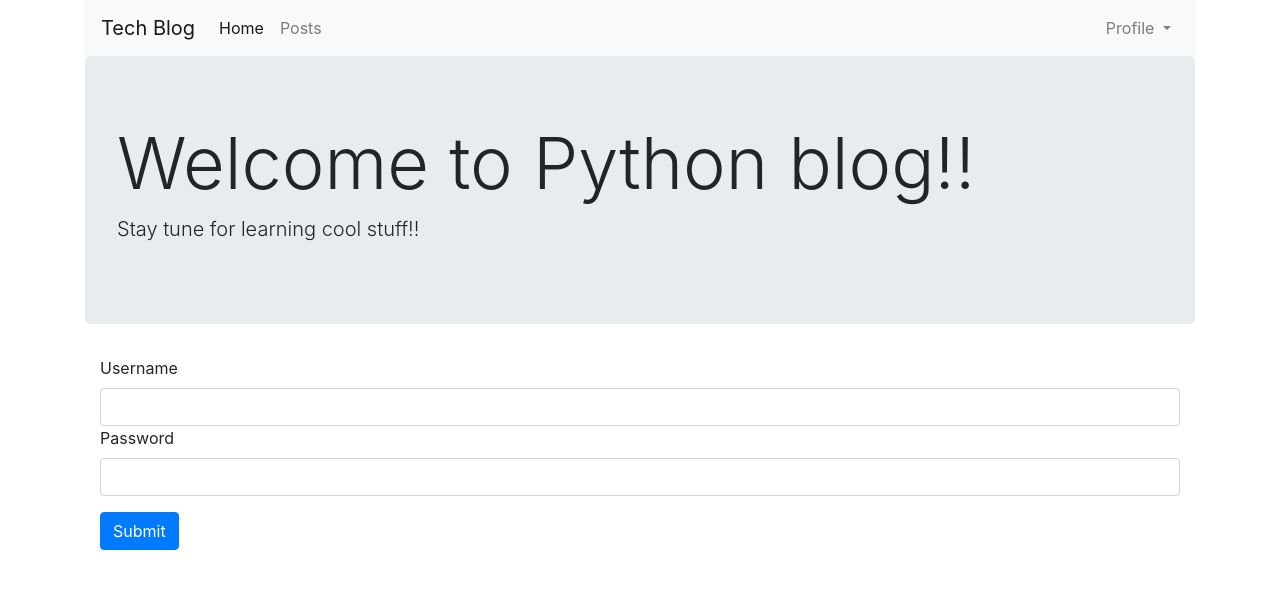
After one commit to dsharma3/BlogProject, a Django app: page /accounts/login/ in a window 1280 px wide. The commit adds this page. Shown: the top 589 px of the page. Run offline with Django 3.2, Linux system fonts and the light colour scheme; some libraries are stand-ins or nearby versions.

Commit message:
updated code for login, logout

```diff
--- a/techblog/blog/urls.py
+++ b/techblog/blog/urls.py
@@ -1,6 +1,9 @@
-from django.urls import path
+from django.urls import path, include
 from . import views
 
 urlpatterns = [
-    path('', views.index)
+    path('', views.PostList.as_view(), name='home'),
+    path('post/(?P<pk>\d+)/detail',views.PostDetail.as_view(),name='post-detail'),
+    path('accounts/', include("django.contrib.auth.urls")),
+    path("post/create", views.CreatePost.as_view(),name='createpost')
 ]
--- a/techblog/techblog/settings.py
+++ b/techblog/techblog/settings.py
@@ -119,3 +119,5 @@ USE_TZ = True
 # https://docs.djangoproject.com/en/3.1/howto/static-files/
 
 STATIC_URL = '/static/'
+LOGIN_REDIRECT_URL ='/'
+LOGOUT_REDIRECT_URL ='/'
--- a/techblog/techblog/urls.py
+++ b/techblog/techblog/urls.py
@@ -16,7 +16,9 @@ Including another URLconf
 from django.contrib import admin
 from django.urls import path
 from django.conf.urls import include
+from django.contrib.auth import views
 urlpatterns = [
     path('admin/', admin.site.urls),
-    path('', include('blog.urls'))
+    path('', include('blog.urls')),
+    path('accounts/login/',views.LoginView,name='login')
 ]
--- a/techblog/templates/blog/home.html
+++ b/techblog/templates/blog/home.html
@@ -12,7 +12,7 @@
   <body>
     <div class="container">
         <nav class="navbar navbar-expand-sm navbar-light bg-light">
-          <a class="navbar-brand" href="#">Navbar</a>
+          <a class="navbar-brand" href="{%url 'home' %}">Tech Blog</a>
           <button class="navbar-toggler d-lg-none" type="button" data-toggle="collapse" data-target="#collapsibleNavId" aria-controls="collapsibleNavId"
               aria-expanded="false" aria-label="Toggle navigation">
               <span class="navbar-toggler-icon"></span>
@@ -20,11 +20,44 @@
           <div class="collapse navbar-collapse" id="collapsibleNavId">
               <ul class="navbar-nav mr-auto mt-2 mt-lg-0">
                   <li class="nav-item active">
-                      <a class="nav-link" href="#">Home <span class="sr-only">(current)</span></a>
+                      <a class="nav-link" href="{%url 'home' %}">Home <span class="sr-only">(current)</span></a>
                   </li>
                   <li class="nav-item">
                       <a class="nav-link" href="#">Posts</a>
                   </li>
+                 {% if user.is_authenticated %}
+                    <li class="nav-item dropdown">
+                      <a class="nav-link dropdown-toggle" href="#" id="dropdownId" data-toggle="dropdown" aria-haspopup="true" aria-expanded="false">My Blog </a>
+                        <div class="dropdown-menu" aria-labelledby="dropdownId">
+                        <a class="dropdown-item" href="{%url 'createpost' %}" next='blog/home.html'>Create</a>
+                        <a class="dropdown-item"  next='blog/home.html'>View</a>
+
+
+                        </div>
+                    </li>
+                  {%endif%}
+              </ul>
+          </div>
+          <div>
+            <ul class="navbar-nav mr-auto mt-2 mt-lg-0">
+              <li class="nav-item dropdown">
+                <a class="nav-link dropdown-toggle" href="#" id="dropdownId" data-toggle="dropdown" aria-haspopup="true" aria-expanded="false">
+                {% if user.is_authenticated %}
+                  Hi {{user.username}}
+                  {%else%}
+                  Profile
+
+                  {%endif%}
+                </a>
+                <div class="dropdown-menu" aria-labelledby="dropdownId">
+                   {% if user.is_authenticated %}
+                  <a class="dropdown-item" href="{%url 'logout' %}">Sign Out</a>
+                  {%else%}
+                   <a class="dropdown-item" href="{%url 'login' %}" next='blog/home.html'>Sign In</a>
+                  {%endif%}
+
+                </div>
+              </li>
               </ul>
           </div>
       </nav>
--- /dev/null
+++ b/techblog/templates/registration/login.html
@@ -0,0 +1,37 @@
+{% extends 'blog/home.html' %}
+
+{% block block_content %}
+
+<div class="container">
+    <form action="" method = "Post">
+
+        {% if form.errors %}
+            {% for field in form %}
+                {% for error in field.errors %}
+                    <div class="alert alert-danger">
+                        <strong>{{ error|escape }}</strong>
+                    </div>
+                {% endfor %}
+            {% endfor %}
+            {% for error in form.non_field_errors %}
+                <div class="alert alert-danger">
+                    <strong>{{ error|escape }}</strong>
+                </div>
+            {% endfor %}
+        {% endif %}
+        {% csrf_token %}
+        <div class="form-group">
+          <label for="username">Username</label>
+          <input type="text" name="username" class="form-control"
+        </div>
+
+        <div class="form-group">
+          <label for="username">Password</label>
+          <input type="password" name="password" class="form-control">
+        </div>
+
+        <button type="submit" class="btn btn-primary">Submit</button>
+    </form>
+</div>
+
+{% endblock  %}
```
Also changed, not shown: techblog/blog/models.py (+6 -1 lines), techblog/blog/views.py (+19 -0 lines), techblog/templates/blog/posts-create.html (added, +36 -0 lines), techblog/templates/blog/posts-detail.html (+10 -0 lines), techblog/templates/blog/posts.html (+3 -4 lines), techblog/blog/forms.py (added), techblog/blog/migrations/0002_post_user.py (added), techblog/blog/migrations/0003_auto_20210222_1844.py (added), techblog/db.sqlite3.
